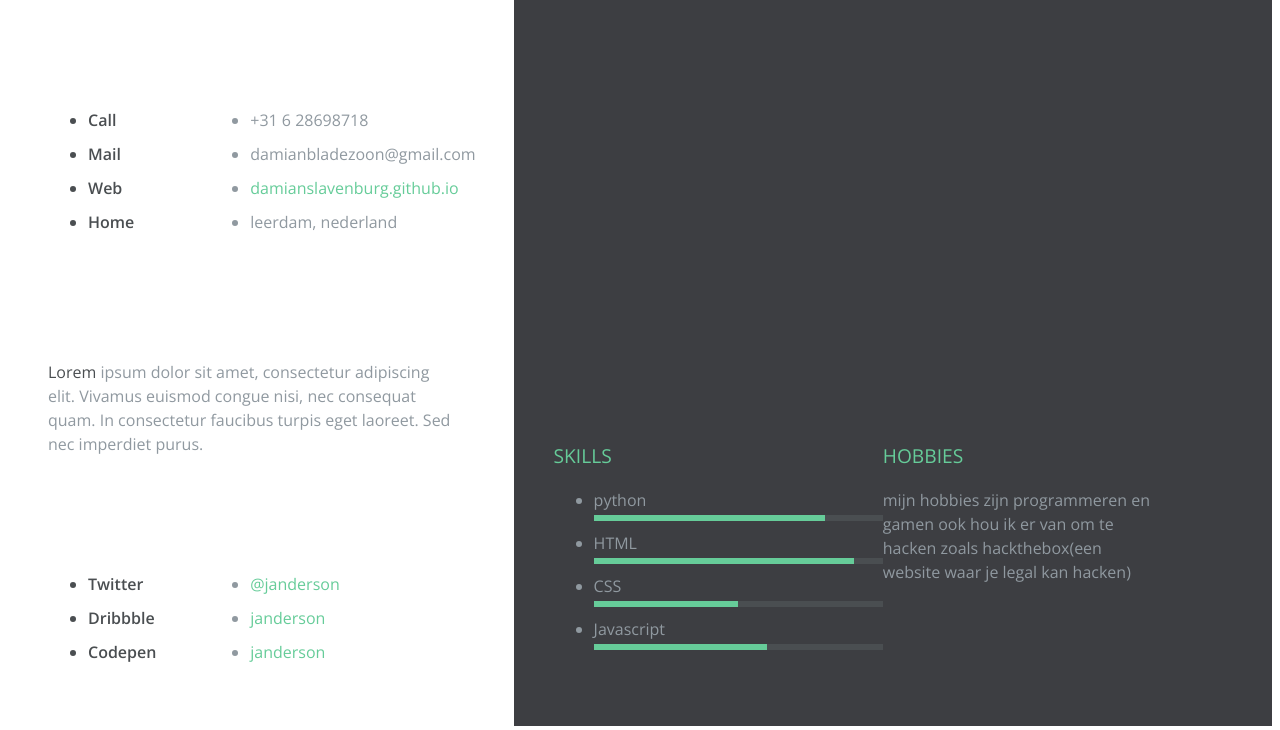
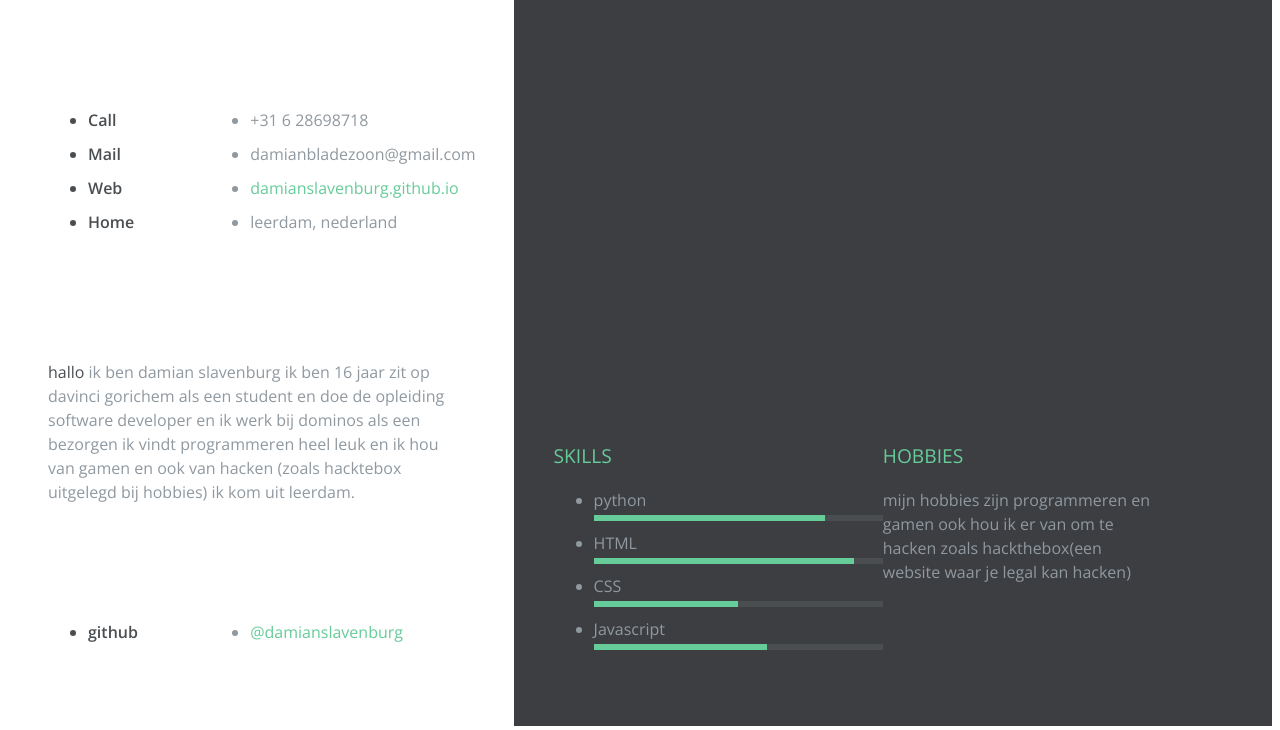
Before and after one commit to damianslavenburg/damianslavenburg.github.io, a plain HTML site: page index.html in a window 1280 px wide. Shown: the part 262-992 px from the top of the page. Drawn offline with nearby package versions, Linux system fonts and the light colour scheme.

Commit message:
Update index.html

```diff
--- a/index.html
+++ b/index.html
@@ -66,18 +66,16 @@
             </ul>
           </div>
           <div class="contact-presentation"> <!-- YOUR PRESENTATION RESUME  -->
-              <p><span class="bold">Lorem</span> ipsum dolor sit amet, consectetur adipiscing elit. Vivamus euismod congue nisi, nec consequat quam. In consectetur faucibus turpis eget laoreet. Sed nec imperdiet purus. </p>
+              <p><span class="bold">hallo</span> ik ben damian slavenburg ik ben 16 jaar zit op davinci gorichem als een student en doe de opleiding software developer en ik werk bij dominos als een bezorgen ik vindt programmeren heel leuk en ik hou van gamen en ook van hacken (zoals hacktebox uitgelegd bij hobbies) ik kom uit leerdam. </p>
           </div>
           <div class="contact-social clearfix">
               <ul class="list-titles">
-                  <li>Twitter</li>
-                  <li>Dribbble</li>
-                  <li>Codepen</li>
+                  <li>github</li>
+
               </ul>
             <ul class="list-content"> <!-- REMEMBER TO PUT THE URL ON THE HREF TAG  -->
-                  <li><a href="">@janderson</a></li> <!-- YOUR TWITTER USER  -->
-                  <li><a href="">janderson</a></li> <!-- YOUR DRIBBBLE USER  -->
-                  <li><a href="">janderson</a></li> <!-- YOUR BEHANCE USER  -->
+                  <li><a href="https://github.com/damianslavenburg">@damianslavenburg</a></li> <!-- YOUR TWITTER USER  -->
+
               </ul>
           </div>
             </div>
```
